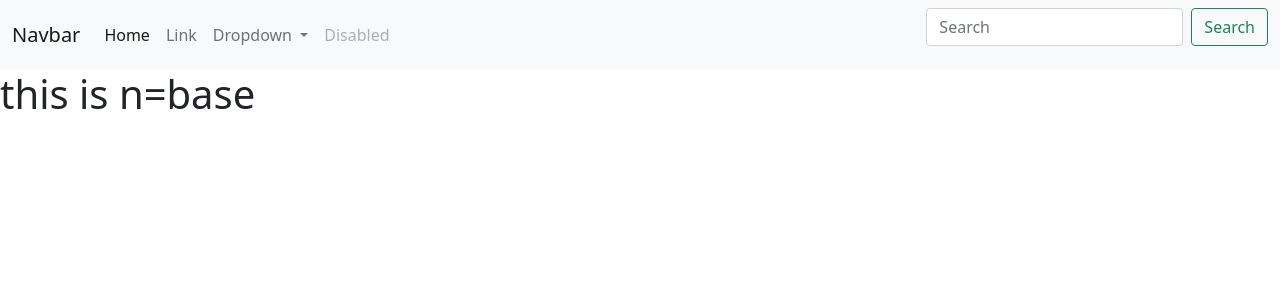
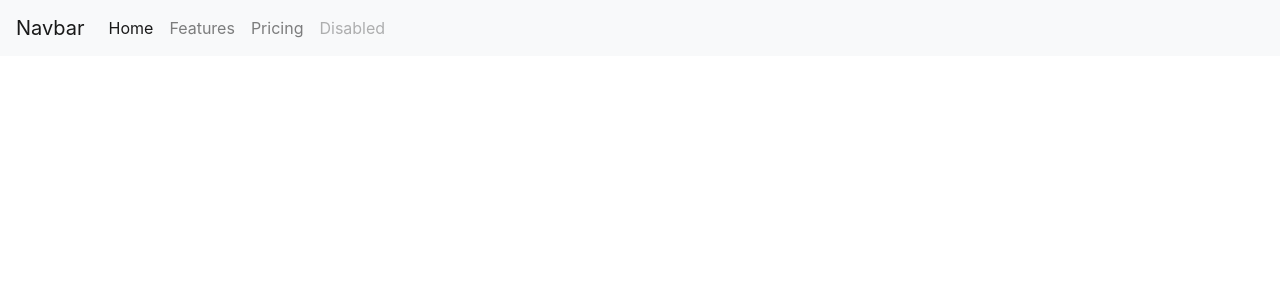
Before and after one commit to denis-ligare254/tim-tech, a Flask app: template templates/base.html in a window 1280 px wide. Shown: the top 300 px of the page. Run offline with Flask 2, Linux system fonts and the light colour scheme; the template is opened without the code that fills it, so the values that code supplies are empty; some libraries are stand-ins or nearby versions.

Commit message:
more workings on the base file

```diff
--- a/main.py
+++ b/main.py
@@ -1,10 +1,11 @@
-from flask import Flask,render_template
+from flask import Flask, redirect, url_for, render_template
+
 app = Flask(__name__)
 
-@app.route('/')
-def  index():
-    return render_template('index.html')
+@app.route("/")
+def home():
+    return render_template("index.html")
 
 
-if __name__=="__main__":
+if __name__ == "__main__":
     app.run(debug=True)
--- a/templates/base.html
+++ b/templates/base.html
@@ -1,55 +1,36 @@
-
-<html >
+<!doctype html>
+<html>
 <head>
-    <link href="https://cdn.jsdelivr.net/npm/bootstrap@5.0.0-beta2/dist/css/bootstrap.min.css" rel="stylesheet" integrity="sha384-BmbxuPwQa2lc/FVzBcNJ7UAyJxM6wuqIj61tLrc4wSX0szH/Ev+nYRRuWlolflfl" crossorigin="anonymous">
-    <link href="https://cdn.jsdelivr.net/npm/bootstrap@5.0.0-beta2/dist/css/bootstrap.min.css" rel="stylesheet" integrity="sha384-BmbxuPwQa2lc/FVzBcNJ7UAyJxM6wuqIj61tLrc4wSX0szH/Ev+nYRRuWlolflfl" crossorigin="anonymous">
-    <meta charset="UTF-8">
-    <meta http-equiv="X-UA-Compatible" content="IE=edge">
-    <meta name="viewport" content="width=device-width, initial-scale=1.0">
-    <title>{ % block content% }{ %endblock% }</title>
+    <link rel="stylesheet" href="https://stackpath.bootstrapcdn.com/bootstrap/4.3.1/css/bootstrap.min.css" integrity="sha384-ggOyR0iXCbMQv3Xipma34MD+dH/1fQ784/j6cY/iJTQUOhcWr7x9JvoRxT2MZw1T" crossorigin="anonymous">
+    <title>{% block title %}{% endblock %}</title>
 </head>
 <body>
     <nav class="navbar navbar-expand-lg navbar-light bg-light">
-        <div class="container-fluid">
         <a class="navbar-brand" href="#">Navbar</a>
-          <button class="navbar-toggler" type="button" data-bs-toggle="collapse" data-bs-target="#navbarSupportedContent" aria-controls="navbarSupportedContent" aria-expanded="false" aria-label="Toggle navigation">
+        <button class="navbar-toggler" type="button" data-toggle="collapse" data-target="#navbarNav" aria-controls="navbarNav" aria-expanded="false" aria-label="Toggle navigation">
 	     <span class="navbar-toggler-icon"></span>
 	 </button>
-          <div class="collapse navbar-collapse" id="navbarSupportedContent">
-            <ul class="navbar-nav me-auto mb-2 mb-lg-0">
-              <li class="nav-item">
-                <a class="nav-link active" aria-current="page" href="#">Home</a>
+         <div class="collapse navbar-collapse" id="navbarNav">
+             <ul class="navbar-nav">
+	         <li class="nav-item active">
+                     <a class="nav-link" href="#">Home <span class="sr-only">(current)</span></a>
 		</li>
 		<li class="nav-item">
-                <a class="nav-link" href="#">Link</a>
+		    <a class="nav-link" href="#">Features</a>
 		</li>
-              <li class="nav-item dropdown">
-                <a class="nav-link dropdown-toggle" href="#" id="navbarDropdown" role="button" data-bs-toggle="dropdown" aria-expanded="false">
-                  Dropdown
-                </a>
-                <ul class="dropdown-menu" aria-labelledby="navbarDropdown">
-                  <li><a class="dropdown-item" href="#">Action</a></li>
-                  <li><a class="dropdown-item" href="#">Another action</a></li>
-                  <li><hr class="dropdown-divider"></li>
-                  <li><a class="dropdown-item" href="#">Something else here</a></li>
-                </ul>
+		<li class="nav-item">
+		    <a class="nav-link" href="#">Pricing</a>
 		</li>
 		<li class="nav-item">
 		    <a class="nav-link disabled" href="#" tabindex="-1" aria-disabled="true">Disabled</a>
 		</li>
 	    </ul>
-            <form class="d-flex">
-              <input class="form-control me-2" type="search" placeholder="Search" aria-label="Search">
-              <button class="btn btn-outline-success" type="submit">Search</button>
-            </form>
-          </div>
         </div>
     </nav>
-    <h1>this is n=base</h1>
-    {%block content%}
-
-
-    {%endblock%}
-    <script src="https://cdn.jsdelivr.net/npm/bootstrap@5.0.0-beta2/dist/js/bootstrap.bundle.min.js" integrity="sha384-b5kHyXgcpbZJO/tY9Ul7kGkf1S0CWuKcCD38l8YkeH8z8QjE0GmW1gYU5S9FOnJ0" crossorigin="anonymous"></script>
+    {% block content %}
+    {% endblock %}
+    <script src="https://code.jquery.com/jquery-3.3.1.slim.min.js" integrity="sha384-q8i/X+965DzO0rT7abK41JStQIAqVgRVzpbzo5smXKp4YfRvH+8abtTE1Pi6jizo" crossorigin="anonymous"></script>
+    <script src="https://cdnjs.cloudflare.com/ajax/libs/popper.js/1.14.7/umd/popper.min.js" integrity="sha384-UO2eT0CpHqdSJQ6hJty5KVphtPhzWj9WO1clHTMGa3JDZwrnQq4sF86dIHNDz0W1" crossorigin="anonymous"></script>
+    <script src="https://stackpath.bootstrapcdn.com/bootstrap/4.3.1/js/bootstrap.min.js" integrity="sha384-JjSmVgyd0p3pXB1rRibZUAYoIIy6OrQ6VrjIEaFf/nJGzIxFDsf4x0xIM+B07jRM" crossorigin="anonymous"></script>
 </body>
 </html>
```
Also changed, not shown: templates/index.html (+5 -5 lines). Lines whose indentation alone changed are shown as unchanged.
